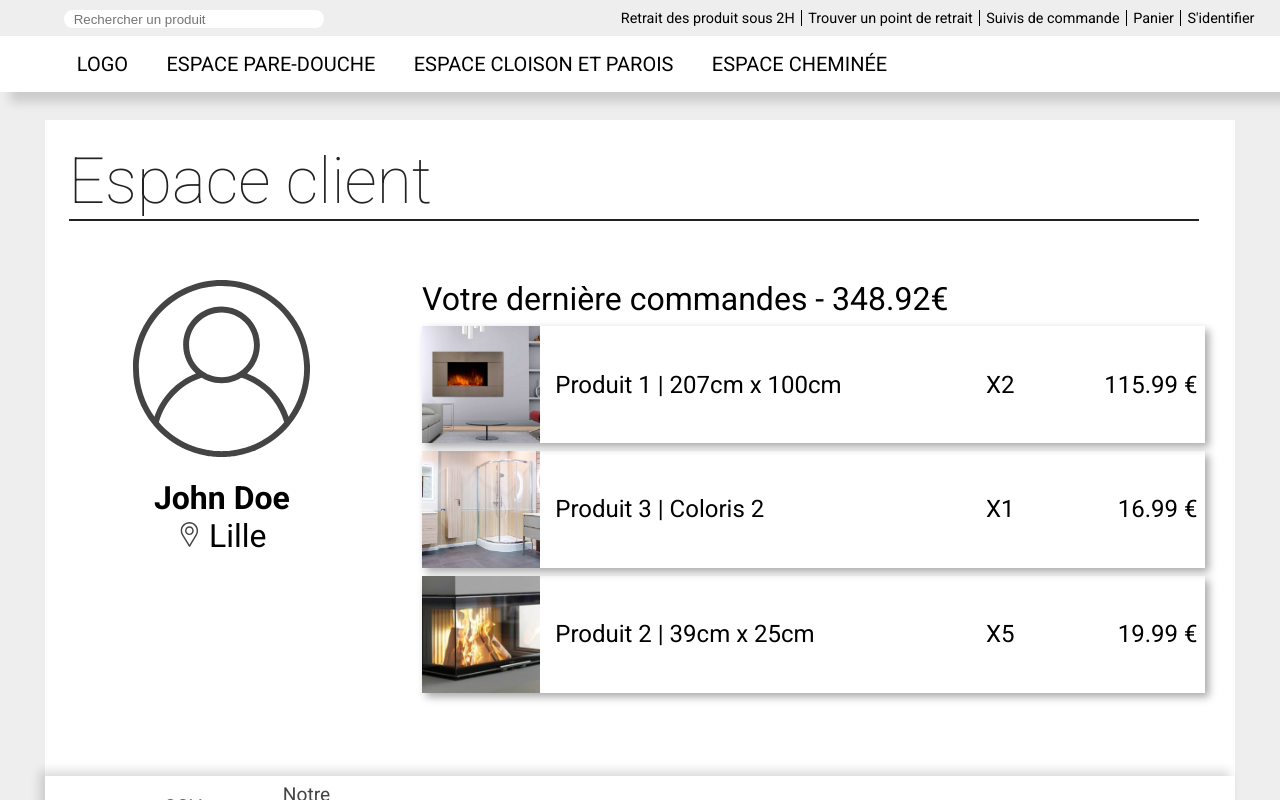
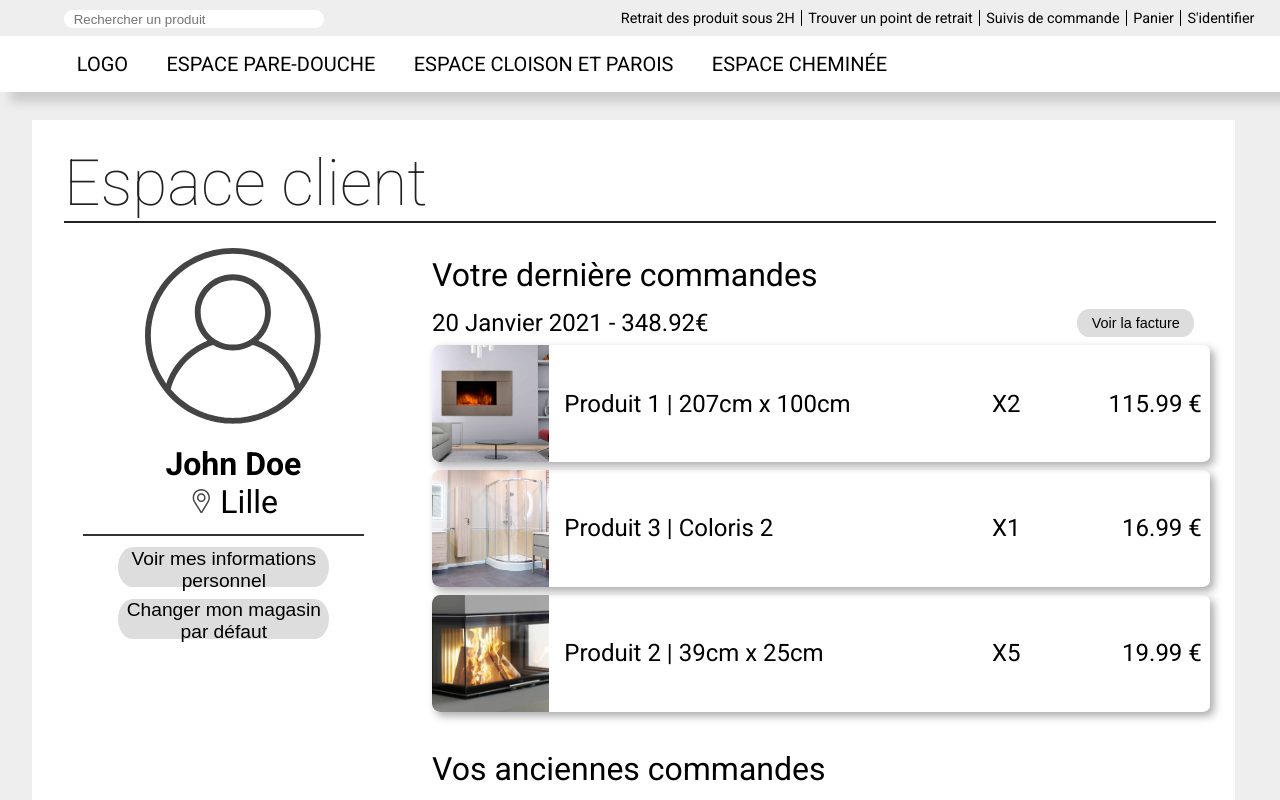
Before and after one commit to JulienKEIFF/maquette1, a Vue app: page /user in a window 1280 px wide. Shown: the top 800 px of the page. Built offline with nearby package versions, Linux system fonts and the light colour scheme.

Commit message:
user page avancement

```diff
--- a/src/components/cartItem.vue
+++ b/src/components/cartItem.vue
@@ -52,6 +52,7 @@ export default {
   height: 5vh;
   margin: 1% 0;
   width: 100%;
+  border-radius: 1% / 5%;
   cursor: pointer;
   .info{
     height: 100%;
@@ -62,6 +63,8 @@ export default {
       width: 15%;
       object-fit: cover;
       margin-right: 2%;
+      border-top-left-radius: 7%;
+      border-bottom-left-radius: 7%;
     }
     .item-name{
       width: 55%;
--- a/src/components/filterProduct.vue
+++ b/src/components/filterProduct.vue
@@ -87,6 +87,18 @@ export default {
     }
   }
 }
+.btn {
+  background: #ddd;
+  height: 100%;
+  border-radius: 10% / 50%;
+  border: none;
+  &:active {
+    background: #ccc;
+  }
+  &:focus{
+    outline: none;
+  }
+}
 
 @media screen and (orientation: portrait) {
   #filter{
--- a/src/components/homeProduct.vue
+++ b/src/components/homeProduct.vue
@@ -16,6 +16,7 @@
         </span>
         <br>
         <a class="link">En savoir plus</a>
+        <cart class="icon" color="#444444" />
       </div>
 
       <div class="bg"></div>
@@ -24,10 +25,14 @@
 </template>
 
 <script>
+import Card from './icon/cart-icon.vue'
 export default {
   name: "home-product-list",
   props:{
     productInfo: Object
+  },
+  components: {
+    Card
   },
   data(){
     return{
@@ -133,6 +138,7 @@ export default {
     }
     transition-duration: 0.5s;
   }
+  .icon {width: 10%; height: 10%;}
 }
 @media screen and (orientation: landscape){
 .home-product:hover{
--- /dev/null
+++ b/src/components/icon/cart-icon.vue
@@ -0,0 +1,28 @@
+<template>
+  <div id="cart-svg">
+    <svg height="512pt" viewBox="0 -31 512.00026 512" width="512pt" xmlns="http://www.w3.org/2000/svg">
+      <path ref="path" d="m164.960938 300.003906h.023437c.019531 0 .039063-.003906.058594-.003906h271.957031c6.695312
+      0 12.582031-4.441406 14.421875-10.878906l60-210c1.292969-4.527344.386719-9.394532-2.445313-13.152344-2.835937-3.757812-7.269531-5.96875
+      -11.976562-5.96875h-366.632812l-10.722657-48.253906c-1.527343-6.863282-7.613281-11.746094-14.644531-11.746094h-90c-8.285156 0-15 6.714844
+      -15 15s6.714844 15 15 15h77.96875c1.898438 8.550781 51.3125 230.917969 54.15625 243.710938-15.941406 6.929687-27.125 22.824218-27.125
+      41.289062 0 24.8125 20.1875 45 45 45h272c8.285156 0 15-6.714844 15-15s-6.714844-15-15-15h-272c-8.269531 0-15-6.730469-15-15 0-8.257812
+      6.707031-14.976562 14.960938-14.996094zm312.152343-210.003906-51.429687 180h-248.652344l-40-180zm0 0"/>
+      <path ref="path2" d="m150 405c0 24.8125 20.1875 45 45 45s45-20.1875 45-45-20.1875-45-45-45-45 20.1875-45 45zm45-15c8.269531 0 15 6.730469 15 15s-6.730469
+      15-15 15-15-6.730469-15-15 6.730469-15 15-15zm0 0"/>
+      <path ref="path3" d="m362 405c0 24.8125 20.1875 45 45 45s45-20.1875 45-45-20.1875-45-45-45-45 20.1875-45
+      45zm45-15c8.269531 0 15 6.730469 15 15s-6.730469 15-15 15-15-6.730469-15-15 6.730469-15 15-15zm0 0"/>
+    </svg>
+  </div>
+</template>
+
+<script>
+export default {
+  name: 'Cart',
+  props:['color'],
+  mounted: function(){
+    this.$refs.path.setAttribute('style', 'fill: ' + this.color);
+    this.$refs.path2.setAttribute('style', 'fill: ' + this.color);
+    this.$refs.path3.setAttribute('style', 'fill: ' + this.color);
+  }
+}
+</script>
--- a/src/components/user/info.vue
+++ b/src/components/user/info.vue
@@ -8,16 +8,33 @@
           <svgPin class="pin" color="#444" />
           Lille
         </span>
+        <div class="bar" style="background: #333; height: 2px; margin-left: 2vw"></div>
+
+        <div id="parameters">
+          <button class="btn-parameter">Voir mes informations personnel</button>
+          <button class="btn-parameter">Changer mon magasin par défaut</button>
+        </div>
       </div>
 
     </div>
 
     <div class="right">
       <div class="section">
-        <div class="title">Votre dernière commandes - {{cost}}€</div>
+        <div class="title">Votre dernière commandes</div>
+        <div class="sub-title">20 Janvier 2021 - {{cost}}€  <button class="btn">Voir la facture</button></div>
 
         <div class="last-checkout">
-           <card v-for="(item, i) in lastCheckout" :key="i" :data="item" fontSize="150%" :background="true" :margin='0' />
+           <card class="card" v-for="(item, i) in lastCheckout" :key="i" :data="item" fontSize="150%" :background="true" :margin='0' />
+        </div>
+
+      </div>
+
+      <div class="section">
+        <div class="title">Vos anciennes commandes</div>
+        <div class="sub-title">16 Décembre 2020 - {{cost}}€ <button class="btn">Voir la facture</button></div>
+
+        <div class="last-checkout">
+           <card class="card" v-for="(item, i) in lastCheckout" :key="i" :data="item" fontSize="150%" :background="true" :margin='0' />
         </div>
 
       </div>
@@ -76,11 +93,15 @@ export default {
 
 <style scoped lang="scss">
 #info-client{
+  position: relative;
   height: 100%;
-  width: 97.5%;
-  margin-top: 5%;
-  padding-bottom: 2%;
+  width: 90vw;
+  margin-top: 0%;
+  padding: 2vw;
+  padding-top: 10%;
+  left: 2.5vw;
   display: flex;
+  background: #FFF;
   .left{
     width: 33%;
     #logo-client{
@@ -117,7 +138,82 @@ export default {
     margin-left: 2%;
     width: 73%;
     .title{
+      position: relative;
       font-size: 2em;
+    }
+    .sub-title{
+      margin-top: 2%;
+      font-size: 1.5em;
+      position: relative;
+    }
+  }
+
+  .section{
+    margin-top: 5%;
+    &:first-of-type{
+      margin-top: 1%;
+    }
+  }
+
+  .bar{
+    display: inline-block;
+    position: relative;
+    width: 80%;
+    background: #000;
+    height: 10%;
+  }
+
+  .btn{
+    position: absolute;
+    display: inline-block;
+    background: #ddd;
+    height: 100%;
+    width: 15%;
+    right: 2%;
+    top: 0;
+    border-radius: 10% / 50%;
+    border: none;
+    transition-duration: 0.2s;
+    font-size: 0.6em;
+    padding: 0.2% 0;
+    cursor: pointer;
+    &:active {
+      background: #ccc;
+    }
+    &:focus{
+      outline: none;
+    }
+  }
+
+  #parameters{
+    position: relative;
+    height: 20vh;
+    width: 80%;
+    margin-left: 2vw;
+    margin-top: 2%;
+    display: flex;
+    flex-direction: column;
+    align-content: center;
+    .btn-parameter{
+      display: inline-block;
+      background: #ddd;
+      margin: 0 auto;
+      margin-bottom: 4%;
+      height: 5vh;
+      width: 75%;
+      top: 0;
+      border-radius: 7% / 50%;
+      border: none;
+      transition-duration: 0.2s;
+      font-size: 1.2em;
+      padding: 0.2% 0;
+      cursor: pointer;
+      &:active {
+        background: #ccc;
+      }
+      &:focus{
+        outline: none;
+      }
     }
   }
 }
--- a/src/views/User.vue
+++ b/src/views/User.vue
@@ -3,7 +3,6 @@
     <navbar />
 
     <div id="title">{{"Espace client"}}</div>
-
     <infoClient />
 
     <footer-vue />
@@ -27,18 +26,18 @@ export default {
 
 <style scoped lang="scss">
 #client{
-  background: white;
-  width: 93vw;
   margin: 0 auto;
   #title{
-    width: 95%;
+    position: absolute;
+    width: 90%;
     font-size: 4em;
     font-weight: lighter;
-    margin-left: 2%;
+    margin-left: 5%;
     margin-bottom: 2%;
     padding-top: 2%;
     border-bottom: 2px solid #222222;
     color: #222222;
+    z-index: 1;
   }
 }
 </style>
```
Also changed, not shown: 1 other file (tests, documents, lock files or other folders).
